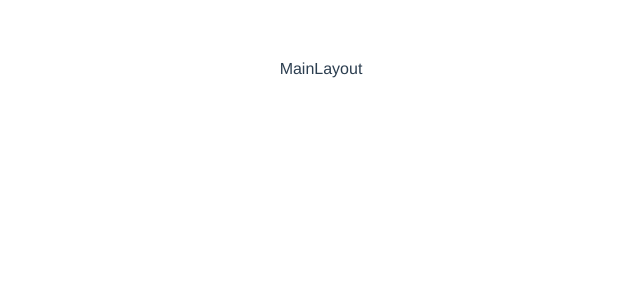
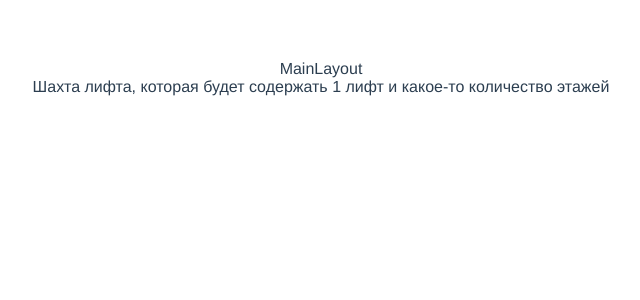
Before and after one commit to AlekseySemiconductor/elevator, a Vue app: page / in a window 1280 px wide. Shown: the top 300 px of the page, without its empty margins (319-959 px from the left). Built offline with nearby package versions, Linux system fonts and the light colour scheme.

Commit message:
creates AppShaft

```diff
--- /dev/null
+++ b/src/components/AppShaft.vue
@@ -0,0 +1,9 @@
+<template>
+  <div>Шахта лифта, которая будет содержать 1 лифт и какое-то количество этажей</div>
+</template>
+
+<script lang="ts">
+export default {};
+</script>
+
+<style scoped lang="scss"></style>
--- a/src/layouts/MainLayout.vue
+++ b/src/layouts/MainLayout.vue
@@ -1,7 +1,14 @@
 <template>
   <div class="main-layout">MainLayout</div>
+  <AppShaft />
 </template>
 
 <script lang="ts">
-export default {};
+import AppShaft from "@/components/AppShaft.vue";
+
+export default {
+  components: {
+    AppShaft,
+  },
+};
 </script>
```
